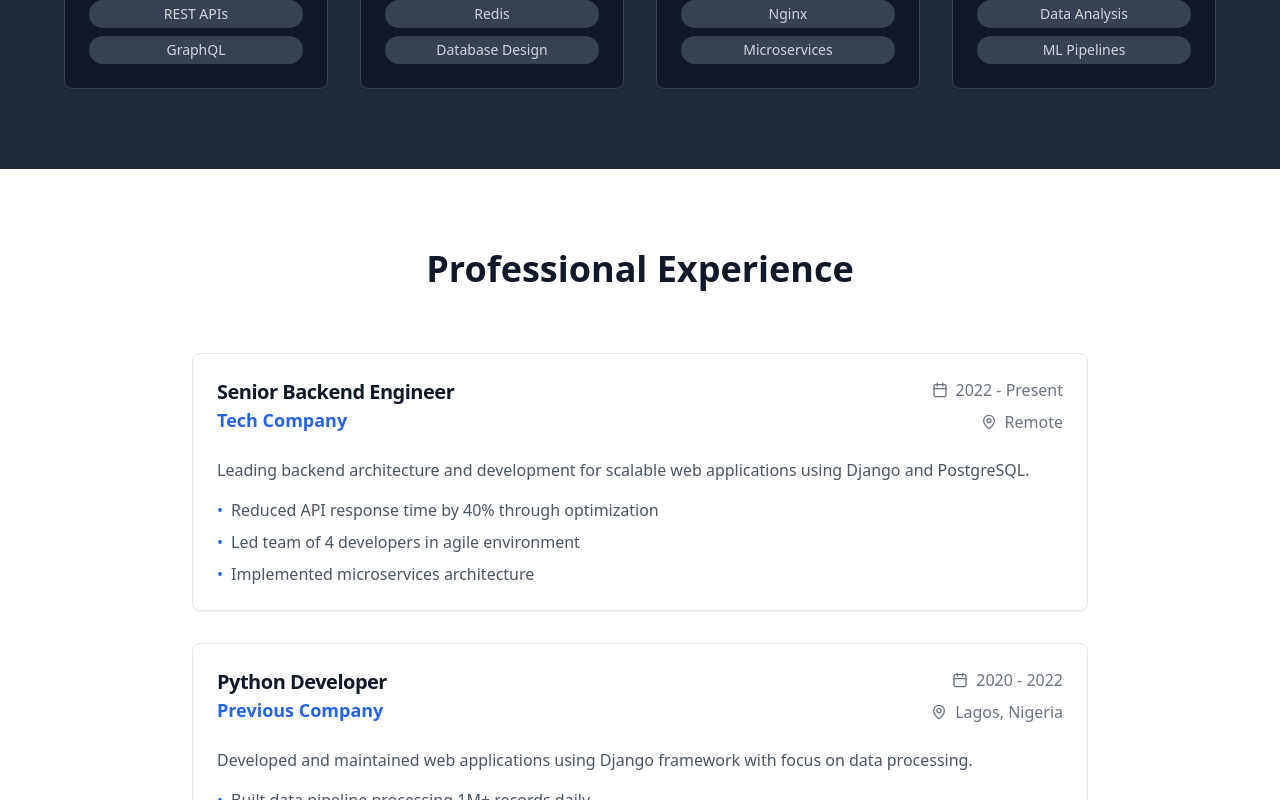
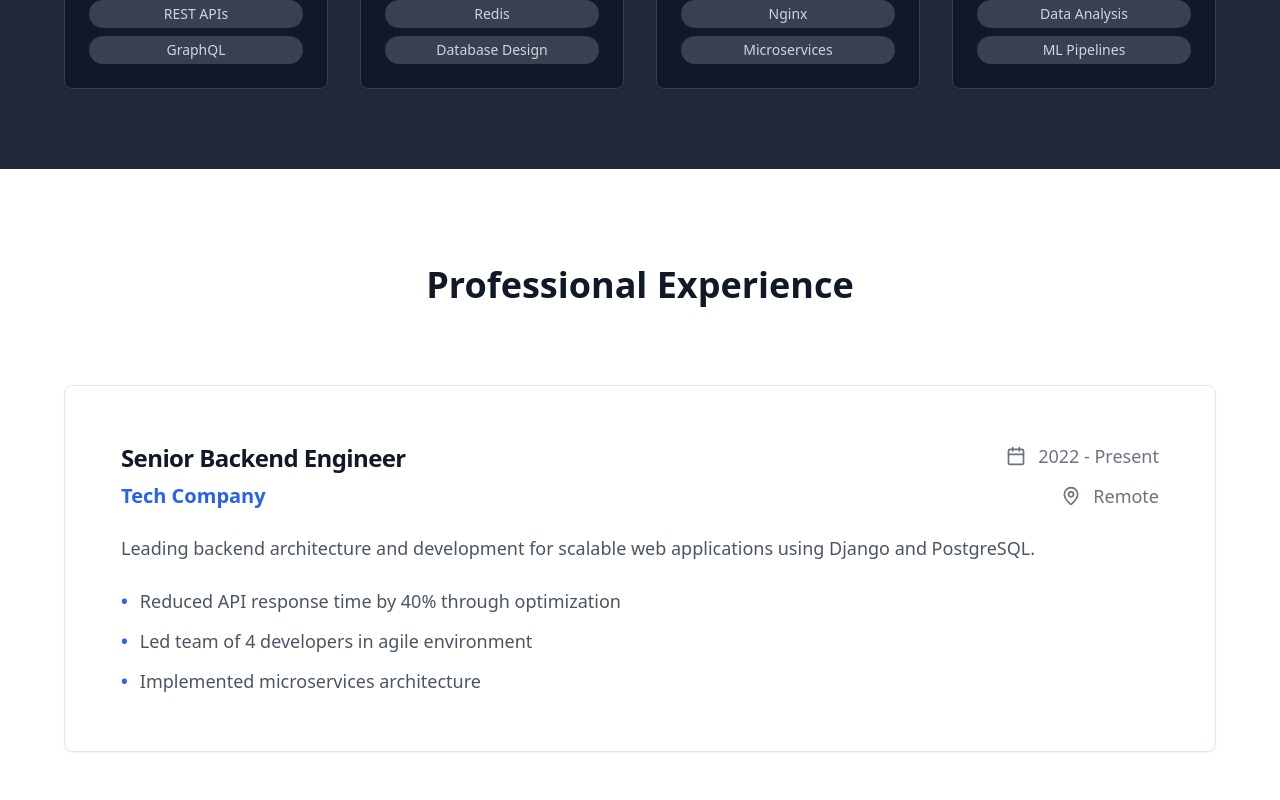
Before and after one commit to papycoda/hello-world-persona-26, a React (Vite) app: page / in a window 1280 px wide. Shown: the part 2000-2800 px from the top of the page. Built offline with nearby package versions, Linux system fonts and the light colour scheme.

Commit message:
Expand experience and contact sections
Adjust bounding boxes and alignment for better visual presentation.

```diff
--- a/src/components/Contact.tsx
+++ b/src/components/Contact.tsx
@@ -13,71 +13,77 @@ const Contact = () => {
   };
 
   return (
-    <section id="contact" className="py-20 bg-white">
+    <section id="contact" className="py-24 bg-white">
       <div className="container mx-auto px-6">
-        <div className="max-w-4xl mx-auto">
-          <h2 className="text-4xl font-bold text-center text-gray-900 mb-16">
+        <div className="max-w-6xl mx-auto">
+          <h2 className="text-4xl font-bold text-center text-gray-900 mb-20">
             Get In Touch
           </h2>
 
-          <div className="grid md:grid-cols-2 gap-12">
-            <div className="space-y-8">
+          <div className="grid lg:grid-cols-2 gap-16 items-start">
+            <div className="space-y-10">
               <div>
-                <h3 className="text-2xl font-semibold text-gray-900 mb-4">
+                <h3 className="text-3xl font-semibold text-gray-900 mb-6">
                   Let's Work Together
                 </h3>
-                <p className="text-lg text-gray-600 leading-relaxed">
+                <p className="text-xl text-gray-600 leading-relaxed">
                   I'm always interested in new opportunities and exciting projects.
                   Whether you need a backend engineer, want to discuss a project, or
                   just want to connect, I'd love to hear from you.
                 </p>
               </div>
 
-              <div className="space-y-4">
-                <div className="flex items-center space-x-4">
-                  <Mail className="w-6 h-6 text-blue-600" />
-                  <span className="text-gray-600">contact@yemibanwo.dev</span>
+              <div className="space-y-6">
+                <div className="flex items-center space-x-6">
+                  <div className="bg-blue-100 p-4 rounded-full">
+                    <Mail className="w-8 h-8 text-blue-600" />
+                  </div>
+                  <span className="text-xl text-gray-600">contact@yemibanwo.dev</span>
                 </div>
-                <div className="flex items-center space-x-4">
-                  <Phone className="w-6 h-6 text-blue-600" />
-                  <span className="text-gray-600">+234 XXX XXX XXXX</span>
+                <div className="flex items-center space-x-6">
+                  <div className="bg-blue-100 p-4 rounded-full">
+                    <Phone className="w-8 h-8 text-blue-600" />
+                  </div>
+                  <span className="text-xl text-gray-600">+234 XXX XXX XXXX</span>
                 </div>
-                <div className="flex items-center space-x-4">
-                  <MapPin className="w-6 h-6 text-blue-600" />
-                  <span className="text-gray-600">Lagos, Nigeria</span>
+                <div className="flex items-center space-x-6">
+                  <div className="bg-blue-100 p-4 rounded-full">
+                    <MapPin className="w-8 h-8 text-blue-600" />
+                  </div>
+                  <span className="text-xl text-gray-600">Lagos, Nigeria</span>
                 </div>
               </div>
             </div>
 
-            <Card>
-              <CardHeader>
-                <CardTitle>Send Me a Message</CardTitle>
+            <Card className="shadow-xl">
+              <CardHeader className="pb-6">
+                <CardTitle className="text-2xl">Send Me a Message</CardTitle>
               </CardHeader>
               <CardContent>
-                <form onSubmit={handleSubmit} className="space-y-4">
+                <form onSubmit={handleSubmit} className="space-y-6">
                   <div>
-                    <Label htmlFor="name">Name</Label>
-                    <Input id="name" placeholder="Your name" required />
+                    <Label htmlFor="name" className="text-lg">Name</Label>
+                    <Input id="name" placeholder="Your name" required className="mt-2 h-12 text-lg" />
                   </div>
                   <div>
-                    <Label htmlFor="email">Email</Label>
-                    <Input id="email" type="email" placeholder="your@email.com" required />
+                    <Label htmlFor="email" className="text-lg">Email</Label>
+                    <Input id="email" type="email" placeholder="your@email.com" required className="mt-2 h-12 text-lg" />
                   </div>
                   <div>
-                    <Label htmlFor="subject">Subject</Label>
-                    <Input id="subject" placeholder="Project discussion" required />
+                    <Label htmlFor="subject" className="text-lg">Subject</Label>
+                    <Input id="subject" placeholder="Project discussion" required className="mt-2 h-12 text-lg" />
                   </div>
                   <div>
-                    <Label htmlFor="message">Message</Label>
+                    <Label htmlFor="message" className="text-lg">Message</Label>
                     <textarea
                       id="message"
-                      className="flex min-h-[120px] w-full rounded-md border border-input bg-background px-3 py-2 text-sm ring-offset-background placeholder:text-muted-foreground focus-visible:outline-none focus-visible:ring-2 focus-visible:ring-ring focus-visible:ring-offset-2 disabled:cursor-not-allowed disabled:opacity-50"
+                      className="flex min-h-[150px] w-full rounded-md border border-input bg-background px-4 py-3 text-lg ring-offset-background placeholder:text-muted-foreground focus-visible:outline-none focus-visible:ring-2 focus-visible:ring-ring focus-visible:ring-offset-2 disabled:cursor-not-allowed disabled:opacity-50 mt-2"
                       placeholder="Tell me about your project..."
                       required
                     />
                   </div>
-                  <Button type="submit" className="w-full bg-blue-600 hover:bg-blue-700">
-                    <Send className="w-4 h-4 mr-2" />
+                  <Button type="submit" className="w-full bg-blue-600 hover:bg-blue-700 h-14 text-lg">
+                    <Send className="w-5 h-5 mr-3" />
                     Send Message
                   </Button>
                 </form>
--- a/src/components/Experience.tsx
+++ b/src/components/Experience.tsx
@@ -43,41 +43,41 @@ const Experience = () => {
   ];
 
   return (
-    <section id="experience" className="py-20 bg-white">
+    <section id="experience" className="py-24 bg-white">
       <div className="container mx-auto px-6">
-        <div className="max-w-4xl mx-auto">
-          <h2 className="text-4xl font-bold text-center text-gray-900 mb-16">
+        <div className="max-w-6xl mx-auto">
+          <h2 className="text-4xl font-bold text-center text-gray-900 mb-20">
             Professional Experience
           </h2>
 
-          <div className="space-y-8">
+          <div className="space-y-12">
             {experiences.map((exp, index) => (
-              <Card key={index} className="hover:shadow-lg transition-shadow duration-300">
-                <CardHeader>
-                  <div className="flex flex-col md:flex-row md:items-center md:justify-between gap-4">
-                    <div>
-                      <CardTitle className="text-xl text-gray-900">{exp.title}</CardTitle>
-                      <p className="text-lg text-blue-600 font-semibold">{exp.company}</p>
+              <Card key={index} className="hover:shadow-xl transition-shadow duration-300 p-8">
+                <CardHeader className="pb-6">
+                  <div className="flex flex-col md:flex-row md:items-center md:justify-between gap-6">
+                    <div className="flex-1">
+                      <CardTitle className="text-2xl text-gray-900 mb-2">{exp.title}</CardTitle>
+                      <p className="text-xl text-blue-600 font-semibold">{exp.company}</p>
                     </div>
-                    <div className="flex flex-col md:items-end gap-2">
-                      <div className="flex items-center text-gray-500">
-                        <Calendar className="w-4 h-4 mr-2" />
+                    <div className="flex flex-col md:items-end gap-3 min-w-fit">
+                      <div className="flex items-center text-gray-500 text-lg">
+                        <Calendar className="w-5 h-5 mr-3" />
                         {exp.period}
                       </div>
-                      <div className="flex items-center text-gray-500">
-                        <MapPin className="w-4 h-4 mr-2" />
+                      <div className="flex items-center text-gray-500 text-lg">
+                        <MapPin className="w-5 h-5 mr-3" />
                         {exp.location}
                       </div>
                     </div>
                   </div>
                 </CardHeader>
-                <CardContent>
-                  <p className="text-gray-600 mb-4">{exp.description}</p>
-                  <ul className="space-y-2">
+                <CardContent className="pt-0">
+                  <p className="text-gray-600 mb-6 text-lg leading-relaxed">{exp.description}</p>
+                  <ul className="space-y-3">
                     {exp.achievements.map((achievement, achIndex) => (
                       <li key={achIndex} className="flex items-start">
-                        <span className="text-blue-600 mr-2">•</span>
-                        <span className="text-gray-600">{achievement}</span>
+                        <span className="text-blue-600 mr-3 text-lg font-bold">•</span>
+                        <span className="text-gray-600 text-lg">{achievement}</span>
                       </li>
                     ))}
                   </ul>
```
